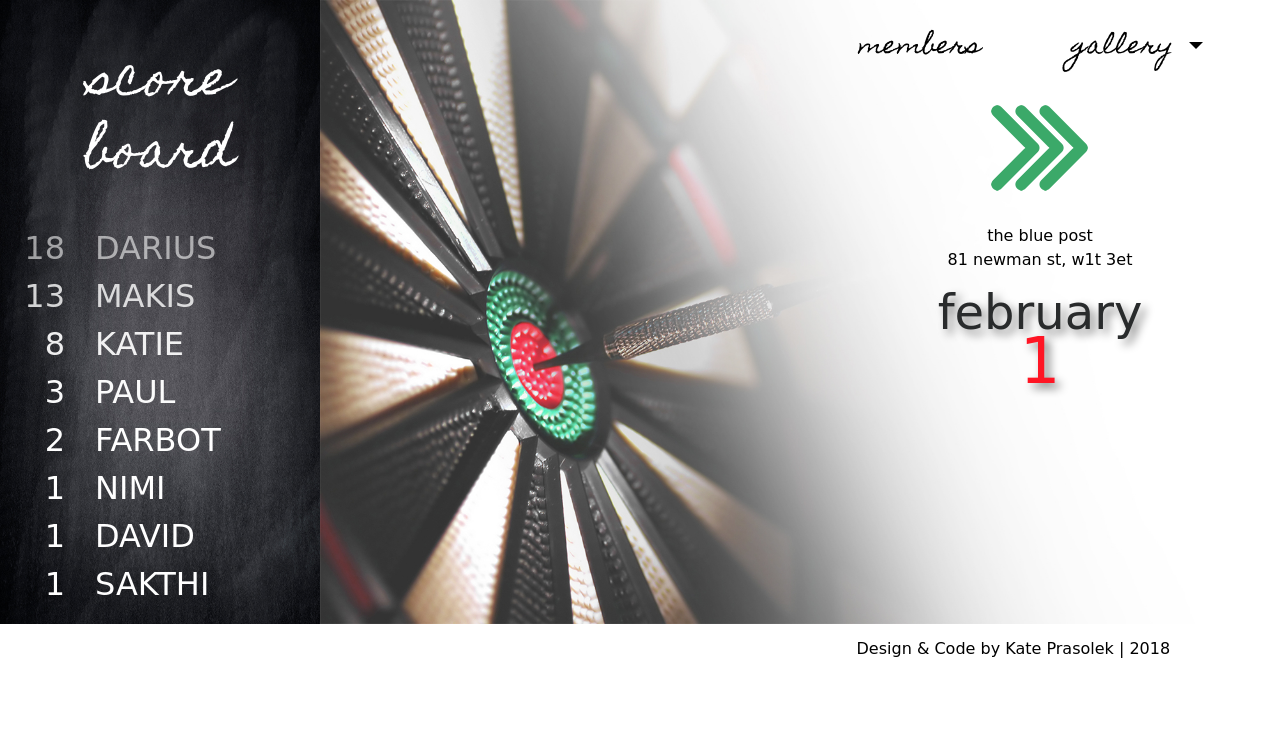
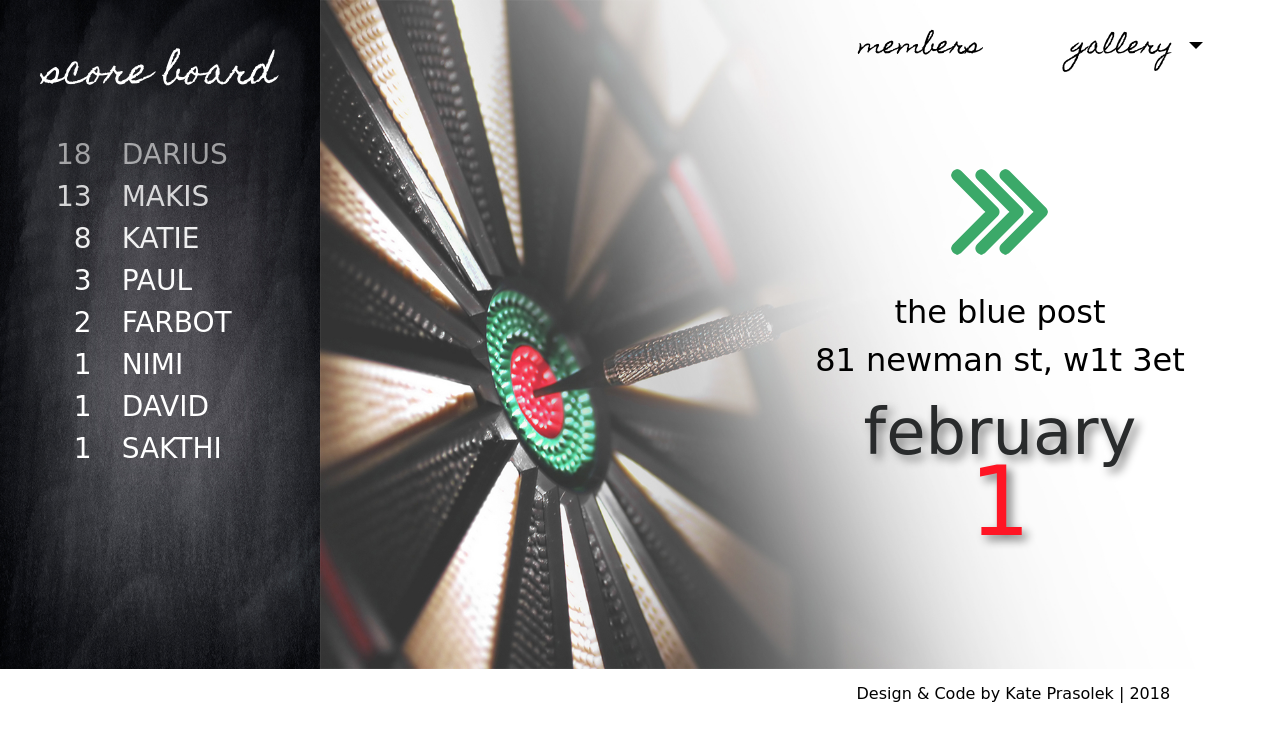
Before and after one commit to kateprasolek/darts, a plain HTML site: page index.html in a window 1280 px wide. Drawn offline with nearby package versions, Linux system fonts and the light colour scheme; a script that the page names is missing; a web font is replaced by a local one.

Commit message:
Responsiveness added to all kind of screens.

```diff
--- a/darts_styles.css
+++ b/darts_styles.css
@@ -38,7 +38,6 @@ ul {
 
 #score_board {
 	background-image: url("board.jpg");
-	/*min-height: 90vh;*/
 	background-position: center;
     background-repeat: no-repeat;
     background-size: cover;
@@ -70,7 +69,6 @@ ul {
 
 #dart_background {
 	background-image: url("darts.jpg");
-	/*min-height: 90vh;*/
 	background-position: center;
     background-repeat: no-repeat;
     background-size: 100% 100%;
@@ -104,7 +102,6 @@ ul {
 	margin-top: 2rem;
 	margin-bottom: 2rem;
 	opacity: 0.8;
-	/*width: 30%;*/
 }
 
 .address {
@@ -117,7 +114,6 @@ ul {
 	line-height: 1;
 	padding-top: 1rem;
 	text-shadow: 5px 5px 10px grey;
-
 }
 
 .day {
@@ -136,7 +132,6 @@ footer h6 {
 }
 
 .button_gallery {
-	/*background-color: #ffa500;*/
     color: black;
     font-size: 2rem;
     display: block;
@@ -224,34 +219,85 @@ footer h6 {
 /*end of animations */
 
 
-
 /* Small devices (tablets, 768px and up) */
-@media (min-width: @screen-sm-min) {
-	.header_board {
-		font-family: 'Homemade Apple', cursive;
-		color: white;
-		font-size: 3rem;
-		text-align: center;
-		padding-top: 5rem;
-		padding-bottom: 3rem;
+@media (min-width: 768px) {
+	.arrow {
+	margin-top: 6rem;
+	margin-bottom: 2rem;
 	}
 
-	#score_board {
-		background-image: url("board.jpg");
-		/*min-height: 90vh;*/
-		background-position: center;
-	    background-repeat: no-repeat;
-	    background-size: cover;
+	.address {
+		font-size: 1.5rem;
+	}
+
+	.month {
+		font-size: 4rem;
+		padding-top: 2rem;
+	}
+
+	.day {
+		font-size: 5rem;
+		margin-bottom: 2rem;
+	}
+	.header_board {
+		font-size: 2.15rem;
+		padding-top: 3rem;
+		padding-bottom: 2rem;
+	}
+	.list_item_number, .list_item_name {
+		font-size: 1.5rem;
 	}
 }
 
 /* Medium devices (desktops, 992px and up) */
-@media (min-width: @screen-md-min) {
+@media (min-width: 992px) {
+	.arrow {
+	margin-top: 5rem;
+	margin-bottom: 2rem;
+	}
 
+	.address {
+		font-size: 1.75rem;
+	}
+
+	.month {
+		font-size: 4rem;
+		padding-top: 1rem;
+	}
+
+	.day {
+		font-size: 6rem;
+		margin-bottom: 2rem;
+	}
+	.header_board {
+		font-size: 2.25rem;
+		padding-top: 3rem;
+		padding-bottom: 2rem;
+	}
+	.list_item_number, .list_item_name {
+		font-size: 1.75rem;
+	}
 }
 
 /* Large devices (large desktops, 1200px and up) */
-@media (min-width: @screen-lg-min) {
+@media (min-width: 1200px) {
+	.arrow {
+	margin-top: 6rem;
+	margin-bottom: 2rem;
+	}
 
+	.address {
+		font-size: 2rem;
+	}
+
+	.month {
+		font-size: 4rem;
+		padding-top: 1rem;
+	}
+
+	.day {
+		font-size: 6rem;
+		margin-bottom: 8rem;
+	}
 
 }
--- a/index.html
+++ b/index.html
@@ -5,7 +5,8 @@
 
     <!-- Required meta tags -->
     <meta charset="utf-8">
-    <meta name="viewport" content="width=device-width, initial-scale=1, shrink-to-fit=no">
+    <meta name="viewport" content="width=device-width, initial-scale=1, maximum-scale=1, user-scalable=no">
+
 
     <!-- Bootstrap CSS -->
     <link rel="stylesheet" href="https://maxcdn.bootstrapcdn.com/bootstrap/4.0.0-alpha.6/css/bootstrap.min.css" integrity="sha384-rwoIResjU2yc3z8GV/NPeZWAv56rSmLldC3R/AZzGRnGxQQKnKkoFVhFQhNUwEyJ" crossorigin="anonymous">
@@ -36,7 +37,7 @@
 				</div>
 
 				<div class="row">
-					<div class="col-lg-3 col-md-3 col-sm-5 col-4">
+					<div class="col-lg-4 col-md-4 col-sm-5 col-4">
 						<ul>
 						  <li class="list_item_number">18</li>
 						  <li class="list_item_number">13</li>
@@ -48,7 +49,7 @@
 						  <li class="list_item_number">1</li>
 						</ul>
 					</div>
-					<div class="col-lg-9 col-md-9 col-sm-7 col-8">
+					<div class="col-lg-8 col-md-8 col-sm-7 col-8">
 						<ul>
 						  <li class="list_item_name">Darius</li>
 						  <li class="list_item_name">Makis</li>
@@ -88,13 +89,13 @@
 
 				<a href="https://www.google.co.uk/maps/place/81+Newman+St,+Fitzrovia,+London+W1T+3ET/@51.5169759,-0.1376453,17z/data=!3m1!4b1!4m5!3m4!1s0x48761b2b7b306f03:0xb3480a2dd6c3d59f!8m2!3d51.5169759!4d-0.1354566" target="_blank">
 					<div class="row justify-content-end">
-						<div class="col-lg-6 col-md-6 col-sm-8 col-8 text-center">
+						<div class="col-lg-7 col-md-6 col-sm-8 col-8 text-center">
 							<img class="arrow img-responsive" src="arrow.png" alt="green arrows">
 						</div>
 					</div>
 
 					<div class="row justify-content-end">
-						<div class="col-lg-6 col-md-6 col-sm-8 col-8">
+						<div class="col-lg-7 col-md-6 col-sm-8 col-8">
 							<p class="address text-center">the blue post</p>
 							<p class="address text-center">81 newman st, w1t 3et</p>
 						</div>
@@ -102,7 +103,7 @@
 				</a>
 
 				<div class="row justify-content-end">
-					<div class="col-lg-6 col-md-6 col-sm-8 col-8">
+					<div class="col-lg-7 col-md-6 col-sm-8 col-8">
 						<p class="month text-center">february</p>
 						<p class="day text-center">1</p>
 					</div>
```
